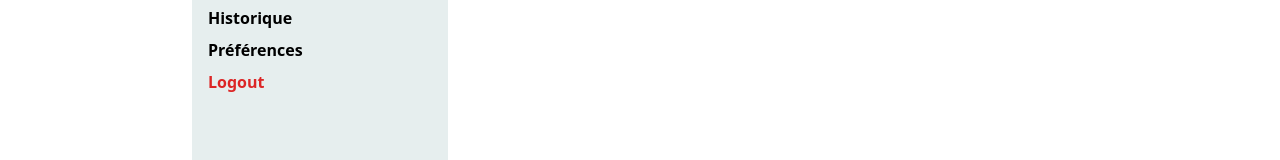
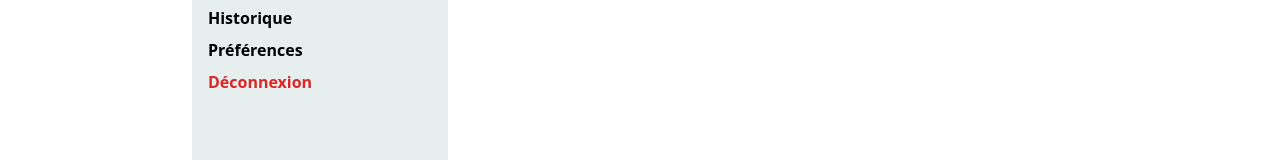
Before and after one commit to L-a-r-t/bachotage-frontend, a Next.js app: page /account/quizzes in a window 1280 px wide. Shown: the part 287-447 px from the top of the page. Built offline with nearby package versions, Linux system fonts and the light colour scheme; no server answers; the database is empty; sample sign-in values are in the browser's storage.

Commit message:
translate logout prompt to french

```diff
--- a/src/components/Header.tsx
+++ b/src/components/Header.tsx
@@ -64,7 +64,7 @@ export default function Header({ sticky, className }: HeaderProps) {
                     className="text-red-main"
                     onClick={() => logout()}
                   >
-                    Logout
+                    Déconnexion
                   </button>,
                 ]}
               />
--- a/src/components/Layout/AccountLayout.tsx
+++ b/src/components/Layout/AccountLayout.tsx
@@ -73,7 +73,7 @@ export default function AccountLayout({ children, active }: Props) {
               className="text-red-600 hover:text-red-800 font-semibold"
               onClick={logout}
             >
-              Logout
+              Déconnexion
             </button>
           </div>
         </div>
--- a/src/components/SideModal/SideHeader.tsx
+++ b/src/components/SideModal/SideHeader.tsx
@@ -94,7 +94,7 @@ export default function SideHeader() {
                       className="text-red-main pl-8"
                       onClick={() => logout()}
                     >
-                      Logout
+                      Déconnexion
                     </button>
                   </Menu.Item>
                 </Menu.Items>
```
